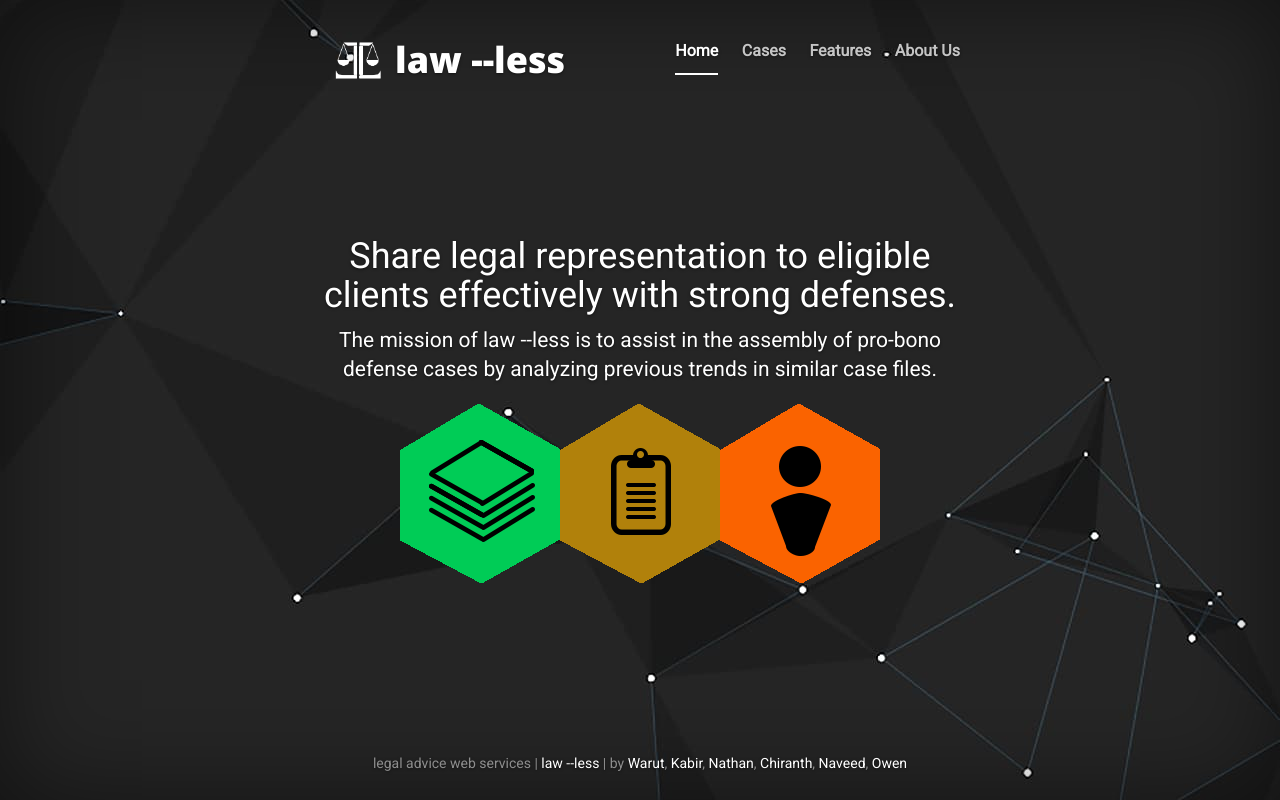
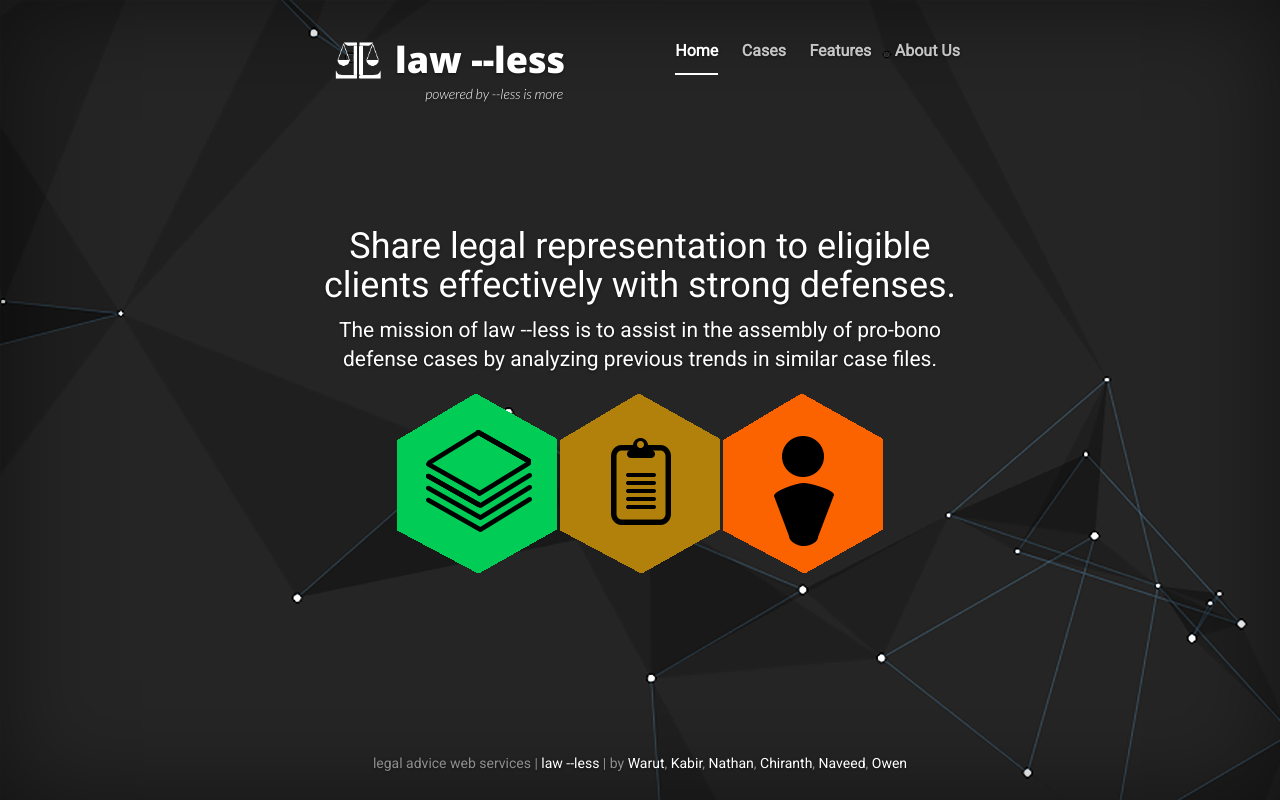
Before and after one commit to warut-vijit/law__--less, a Flask app: page / in a window 1280 px wide. Run offline with Flask 2, Linux system fonts and the light colour scheme; lists and menus that the app fills with data are empty; some libraries are stand-ins or nearby versions.

Commit message:
bootstrap edits

```diff
--- a/static/styles/cover.css
+++ b/static/styles/cover.css
@@ -8,6 +8,10 @@
 a:hover {
   color: #fff;
 }
+a:hover {
+  opacity: 0.5;
+}
+
 
 /* Custom default button */
 .btn-default,
@@ -27,12 +31,6 @@
 html,
 body {
   height: 100%;
-  /*background-color: #fff;
-  background: url('icons/background.png') no-repeat center center fixed;
-  -webkit-background-size: cover;
-  -moz-background-size: cover;
-  -o-background-size: cover;
-  background-size: cover;*/
 }
 body {
   color: #fff;
@@ -62,9 +60,6 @@
 /* Padding for spacing */
 .inner {
   padding: 30px;
-}
-tr {
-  display: inline-block;
 }
 
 /*
@@ -124,6 +119,16 @@
   padding: 10px 20px;
   font-weight: bold;
 }
+#container img {
+  display: inline-block;
+}
+
+#container:after {
+  content: "";
+  width: 100%;
+  display: inline-block;
+  vertical-align: bottom;
+}
 
 
 /*
--- a/templates/cases.html
+++ b/templates/cases.html
@@ -23,6 +23,7 @@
     <!-- Custom Google Fonts -->
     <link href="https://fonts.googleapis.com/css?family=Roboto" rel="stylesheet">
     <link href="https://fonts.googleapis.com/css?family=Open+Sans:800" rel="stylesheet">
+    <link href="https://fonts.googleapis.com/css?family=Lato:300i" rel="stylesheet">
 
     <!-- Google Icon Set -->
     <link href="https://fonts.googleapis.com/icon?family=Material+Icons" rel="stylesheet">
@@ -42,7 +43,7 @@
     <link rel="stylesheet" href="{{url_for('static', filename='styles/styles.css')}}" rel="stylesheet">
   </head>
 
-  <body style="font-family: 'Roboto', sans-serif" background="{{url_for('static', filename='icons/background.jpg')}}">
+  <body style="font-family: 'Roboto', sans-serif" background="{{url_for('static', filename='icons/background.png')}}">
 
     <div class="site-wrapper">
 
@@ -63,6 +64,7 @@
                   <li><a href="aboutus">About Us</a></li>
                 </ul>
               </nav>
+              <h5 class="masthead-brand" style="font-family: 'Lato', sans-serif;margin-left: -140px"><br><br><br><i>powered by --less is more</i></h5>
             </div>
           </div>
 
--- a/templates/index.html
+++ b/templates/index.html
@@ -23,6 +23,7 @@
     <!-- Custom Google Fonts -->
     <link href="https://fonts.googleapis.com/css?family=Roboto" rel="stylesheet">
     <link href="https://fonts.googleapis.com/css?family=Open+Sans:800" rel="stylesheet">
+    <link href="https://fonts.googleapis.com/css?family=Lato:300i" rel="stylesheet">
 
     <!-- Just for debugging purposes -->
     <script src="{{url_for('static', filename='scripts/ie-emulation-modes-warning.js')}}"></script>
@@ -35,7 +36,7 @@
 
   </head>
 
-  <body style="font-family: 'Roboto', sans-serif" background="{{url_for('static', filename='icons/background.jpg')}}">
+  <body style="font-family: 'Roboto', sans-serif" background="{{url_for('static', filename='icons/background.png')}}">
 
     <div class="site-wrapper">
 
@@ -56,19 +57,16 @@
                   <li><a href="aboutus">About Us</a></li>
                 </ul>
               </nav>
+              <h5 class="masthead-brand" style="font-family: 'Lato', sans-serif;margin-left: -140px"><br><br><br><i>powered by --less is more</i></h5>
             </div>
           </div>
 
-          <div class="inner cover">
+          <div class="inner cover" id="container">
             <h1 class="cover-heading">Share legal representation to eligible clients effectively with strong defenses.</h1>
             <p class="lead">The mission of law --less is to assist in the assembly of pro-bono defense cases by analyzing previous trends in similar case files.</p>
-            <table style="width:100%; border: 1px empty">
-              <tr>
-                <th><a href="cases"><img src="{{url_for('static', filename='icons/cases_icon.png')}}" style:"width:100%" alt="Cases"></a></th>
-                <th><a href="features"><img src="{{url_for('static', filename='icons/features_icon.png')}}" style:"width:100%" alt="Features"></th>
-                <th><a href="aboutus"><img src="{{url_for('static', filename='icons/aboutus_icon.png')}}" style:"width:100%" alt="About Us"></a></th>
-              </tr>
-            </table>
+            <a href="cases"><img src="{{url_for('static', filename='icons/cases_icon.png')}}" style:"width:100%" alt="Cases"></a></th>
+            <a href="features"><img src="{{url_for('static', filename='icons/features_icon.png')}}" style:"width:100%" alt="Features"></th>
+            <a href="aboutus"><img src="{{url_for('static', filename='icons/aboutus_icon.png')}}" style:"width:100%" alt="About Us"></a></th>
           </div>
 
           <div class="mastfoot">
```
Also changed, not shown: templates/aboutus.html (+17 -8 lines), templates/features.html (+10 -4 lines), static/icons/background.jpg (deleted), static/icons/background.png (added).
